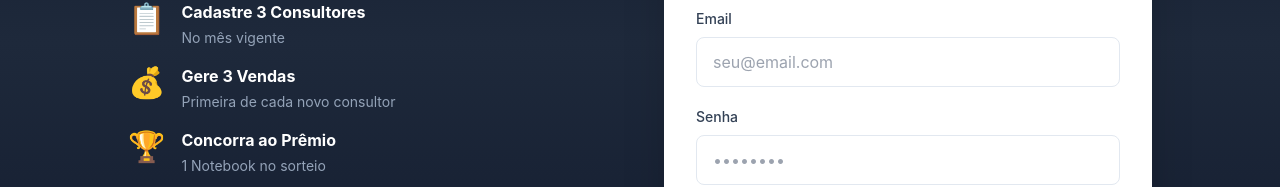
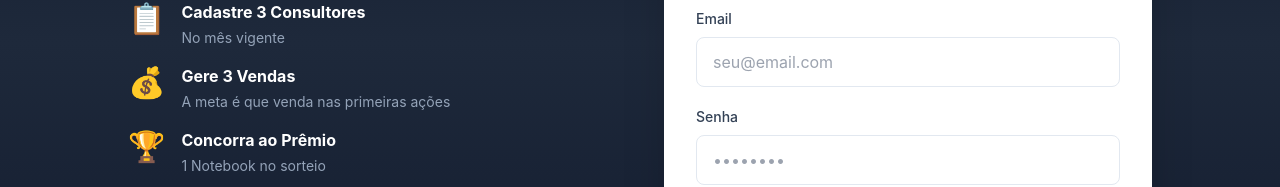
Before and after one commit to jrsana22/multiplicacaosp, a Next.js app: page /login in a window 1280 px wide. Shown: the part 357-544 px from the top of the page. Built offline with nearby package versions, Linux system fonts and the light colour scheme.

Commit message:
Update login page copy: 'A meta é que venda nas primeiras ações'

```diff
--- a/src/app/login/page.tsx
+++ b/src/app/login/page.tsx
@@ -81,7 +81,7 @@ export default function LoginPage() {
               <div className="text-3xl">💰</div>
               <div>
                 <h3 className="font-bold text-white mb-1">Gere 3 Vendas</h3>
-                <p className="text-slate-400 text-sm">Primeira de cada novo consultor</p>
+                <p className="text-slate-400 text-sm">A meta é que venda nas primeiras ações</p>
               </div>
             </div>
             <div className="flex items-start gap-4">
```
